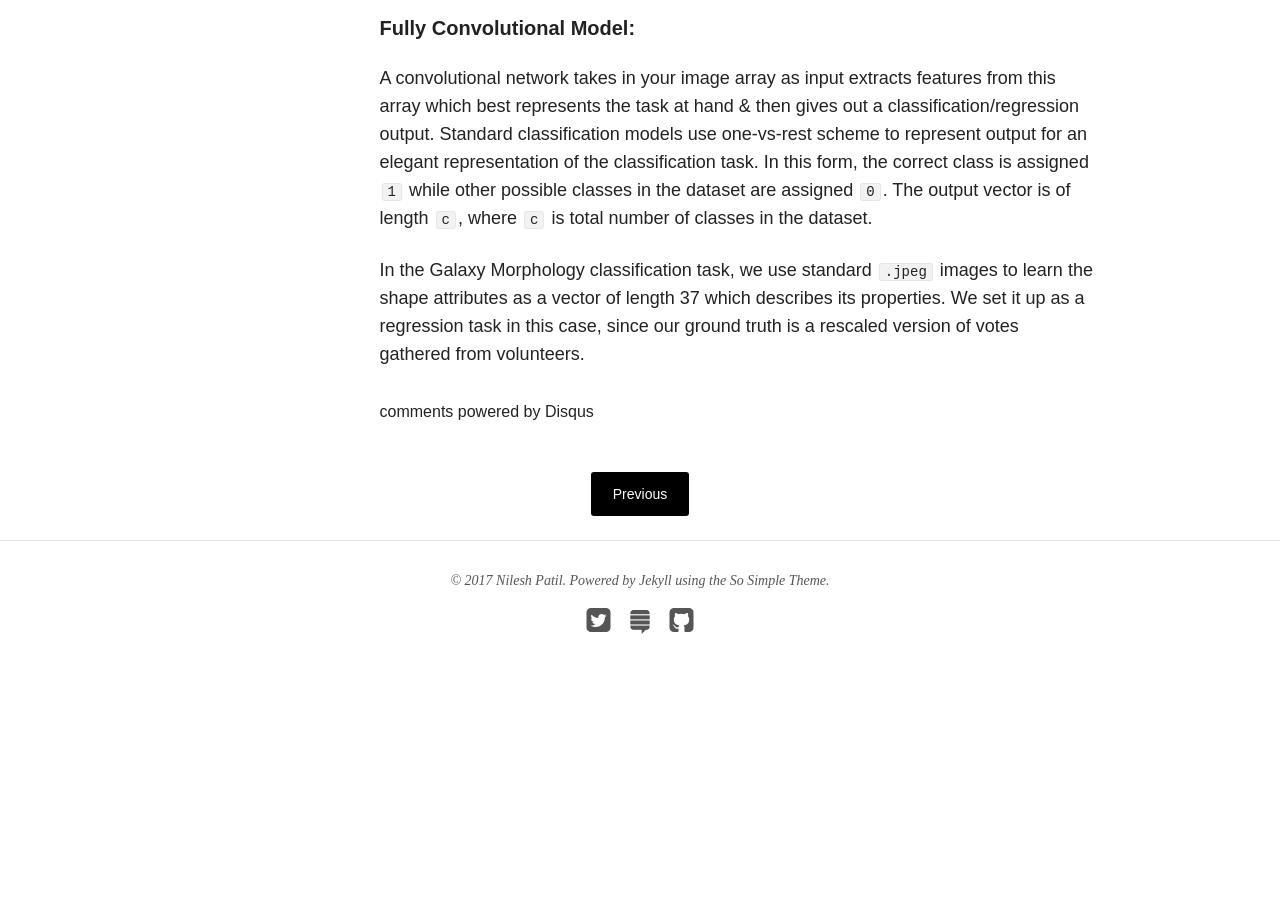
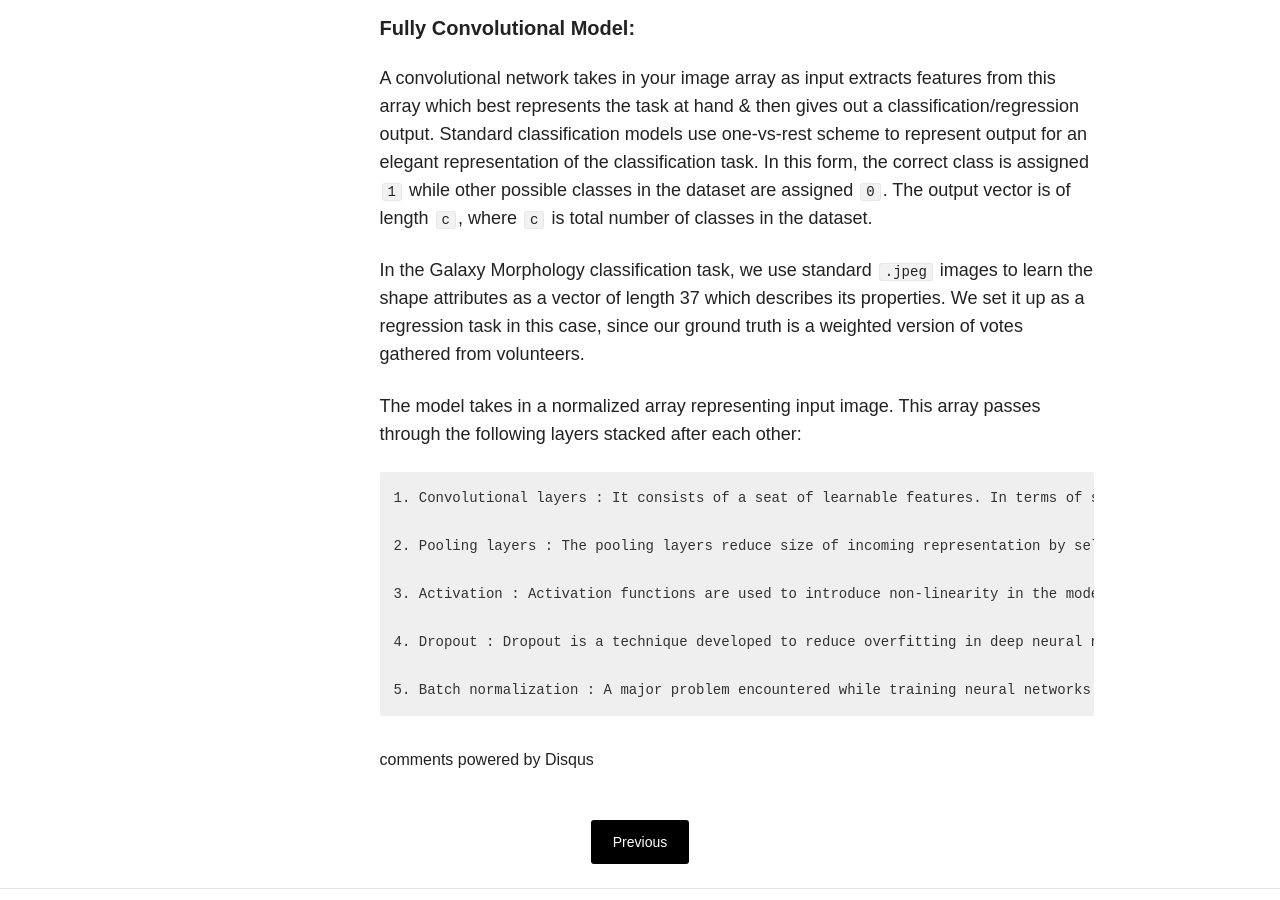
Before and after one commit to nilesh-patil/nilesh-patil.github.io, a Jekyll site: the page built from _posts/blog/2017-07-25-galactic-morphology-using-deep-learning.md, in a window 1280 px wide and 900 px high, scrolled down 3795 px. Built offline with Jekyll 4.4.1, drawn with Linux system fonts in a browser that asks for light colours; nearby versions of some CDN libraries; comment, search, counter and statistics services are not loaded; before the commit the page ends 4527 px from its top, so only the background shows below that.

Commit message:
updated galaxy

```diff
--- a/_posts/blog/2017-07-25-galactic-morphology-using-deep-learning.md
+++ b/_posts/blog/2017-07-25-galactic-morphology-using-deep-learning.md
@@ -52,9 +52,20 @@ These images are read in as `numpy` arrays in python with the following represen
 
 ![Numpy array](\images\blog\galaxyzoo\03.numpy_array.png){: .center-image height="250px" width="250px"}
 
-
 ##### Fully Convolutional Model:
 
 A convolutional network takes in your image array as input extracts features from this array which best represents the task at hand & then gives out a classification/regression output. Standard classification models use one-vs-rest scheme to represent output for an elegant representation of the classification task. In this form, the correct class is assigned `1` while other possible classes in the dataset are assigned `0`. The output vector is of length `c`, where `c` is total number of classes in the dataset.
 
-In the Galaxy Morphology classification task, we use standard `.jpeg` images to learn the shape attributes as a vector of length 37 which describes its properties. We set it up as a regression task in this case, since our ground truth is a rescaled version of votes gathered from volunteers.
+In the Galaxy Morphology classification task, we use standard `.jpeg` images to learn the shape attributes as a vector of length 37 which describes its properties. We set it up as a regression task in this case, since our ground truth is a weighted version of votes gathered from volunteers.
+
+The model takes in a normalized array representing input image. This array passes through the following layers stacked after each other:
+
+    1. Convolutional layers : It consists of a seat of learnable features. In terms of standard modeling terminology, the features that a model uses are usually handcrafted i.e. some form of transformations of the raw input data. In images, these filters are expected to learn optimal features for the task at hand instead of features crafted by a domain expert. Since the output from this convolutional layer is learnt w.r.t output, the features being generated at each step should ideally be the optimal representation of input provided at that step.
+
+    2. Pooling layers : The pooling layers reduce size of incoming representation by selecting from a set of appropriate functions. The `maxpooling` layer chooses maximum from a given volume of array as an appropriate representaiton of the focus. Similarly, `average-pooling` takes average of the volume.
+
+    3. Activation : Activation functions are used to introduce non-linearity in the model. This layer applies a given function to each element of input array. Standard activation functions used in models are 'relu', 'softmax', 'sigmoid', 'tanh' etc.
+
+    4. Dropout : Dropout is a technique developed to reduce overfitting in deep neural networks. The effect of adding this layer is equal to setting activations for a fraction of neurons to `zero` during training time & during test time, using that fraction as weighted average for the weights being used i.e. during training time, a particualr unit 'll is present with probabilty `p` & during prediction, the weights learnt for this particular unit are multiplied by `p`.
+
+    5. Batch normalization : A major problem encountered while training neural networks is the variation in distribution of input values to successive layers. Due to this, a large number of updates with an extremely small update rate are required. By using batch-normalization, we normalize the input at each layer to `zero` mean & 'one' standard-devation. Effectively, we end up with higher learning rates giving the same results.
```
